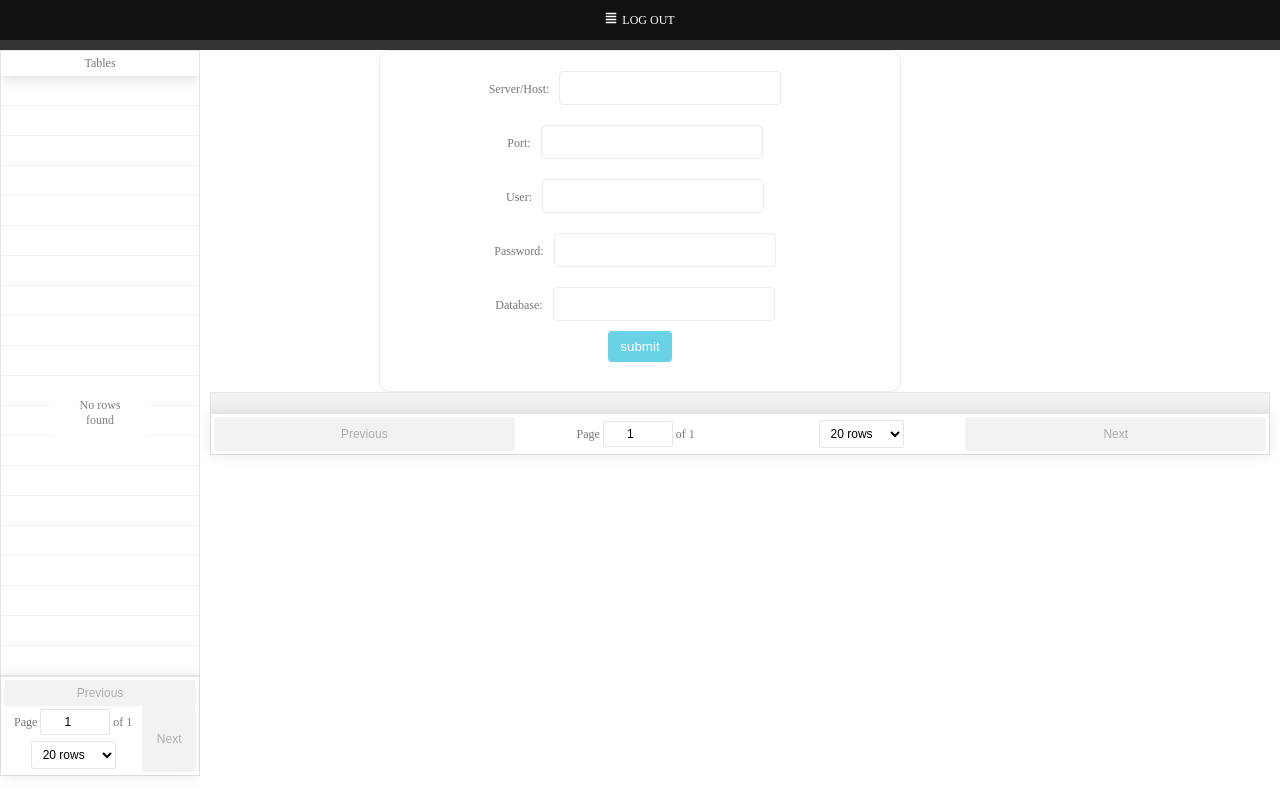
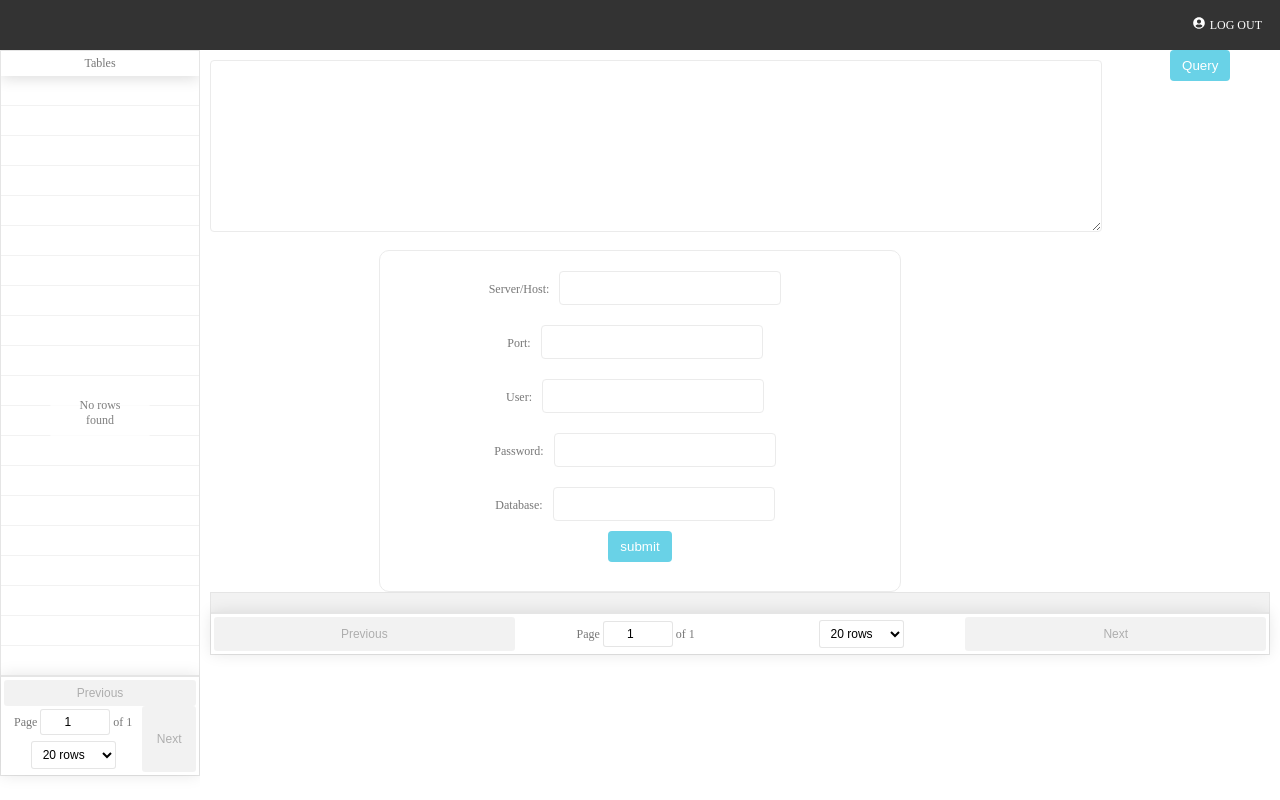
Before and after one commit to vsqlize/vsqlize, a React app: page / in a window 1280 px wide. Built offline with nearby package versions, Linux system fonts and the light colour scheme.

Commit message:
querybox

```diff
--- a/src/client/ConnectionBox.css
+++ b/src/client/ConnectionBox.css
@@ -17,6 +17,7 @@
   border: 0.5px solid #ebebeb;
   transition: box-shadow .1s;
   margin: 10px;
+  background-color:
 }
 
 input[type=text]:focus {
@@ -67,14 +68,14 @@
 }
 
 .navBar li {
-  text-align: center;
+  float: right;
 }
 
 .navBar li a {
   display: block;
   color: white;
   text-align: center;
-  padding: 12px 14px;
+  padding: 17px 18px;
   text-decoration: none;
 }
 
@@ -87,3 +88,22 @@
   width: 12px;
   margin-right: 5px;
 }
+
+.queryBox {
+  height: 200px;
+  width: 85%;
+}
+
+textarea {
+  height: 150px;
+  width: 80%;
+  padding: 10px;
+  border-radius: 4px;
+  border: 0.5px solid #ebebeb;
+  transition: box-shadow .1s;
+  margin: 10px;
+  float: left;
+}
+textarea:focus {
+  outline: none;
+}
--- a/src/client/components/App.js
+++ b/src/client/components/App.js
@@ -3,6 +3,7 @@
 import SideBar from './Sidebar';
 import ConnectionBox from './ConnectionBox.jsx';
 import NavBar from './NavBar.jsx';
+import QueryBox from './QueryBox.jsx';
 import ReactTable from 'react-table';
 import 'react-table/react-table.css';
 
@@ -45,6 +46,10 @@
     });
   }
 
+  runQuery(res) {
+    console.log('execute this query:', res)
+  }
+
   componentDidMount() {
 
   }
@@ -64,6 +69,7 @@
       <div>
         <NavBar />
         <div style={{marginTop:'50px'}}>
+          <QueryBox cb={this.runQuery}/>
           <ConnectionBox cb={this.getTables}/>
           <div className="sideBar"><SideBar tables={ this.state.tables } getTableData={ this.getTableData }/></div>
           <div className="viewTable">
--- a/src/client/components/NavBar.jsx
+++ b/src/client/components/NavBar.jsx
@@ -1,7 +1,6 @@
 import React, { Component } from 'react';
 import '../ConnectionBox.css';
-import dataIcon from '../assets/data-icon.svg';
-import queryIcon from '../assets/query-icon.svg';
+import userIcon from '../assets/user-icon.svg';
 
 class NavBar extends React.Component {
   constructor(props, context) {
@@ -24,7 +23,7 @@
       <div className='wrapper'>
         <div className='navBar'>
         <ul>
-          <li><a className="active" href="#data" name='data' onClick={this.handleClick}><img src={dataIcon} className='svgicons'/>Log Out</a></li>
+          <li><a className="active" href="#data" name='data' onClick={this.handleClick}><img src={userIcon} className='svgicons'/>Log Out</a></li>
         </ul>
         </div>
       </div>
--- /dev/null
+++ b/src/client/components/QueryBox.jsx
@@ -0,0 +1,49 @@
+import React, { Component } from 'react';
+import '../ConnectionBox.css';
+
+class QueryBox extends React.Component {
+  constructor(props, context) {
+    super(props, context);
+    this.state = {
+      queryText: ''
+    };
+
+    this.handleChange = this.handleChange.bind(this);
+    this.handleSubmit = this.handleSubmit.bind(this);
+  }
+
+  handleChange(event) {
+    this.setState({ queryText: event.target.value});
+  }
+
+  handleSubmit(event) {
+    fetch('/api/table', {
+      method: 'POST',
+      headers: {'Content-Type': 'application/json; charset=utf-8'},
+      body: JSON.stringify({
+        'sqlQuery': this.state.queryText
+      })
+    })
+    .then((res) => res.json())
+    .then((res) => {
+      this.props.cb(res)
+    });
+
+    event.preventDefault();
+    this.setState({ value: '' });
+  }
+
+  render(){
+    return (
+      <div>
+        <div className='queryBox' style={{marginLeft:'200px'}}>
+          <form onSubmit={this.handleSubmit}>
+            <textarea value={this.state.queryText} onChange={this.handleChange} />
+            <button id='submit-button' value="Submit">Query</button>
+          </form>
+        </div>
+      </div>
+    )
+  }
+
+} export default QueryBox;
```
Also changed, not shown: src/server/psql/psqlController.js (+6 -2 lines), src/client/assets/user-icon.svg (added).
